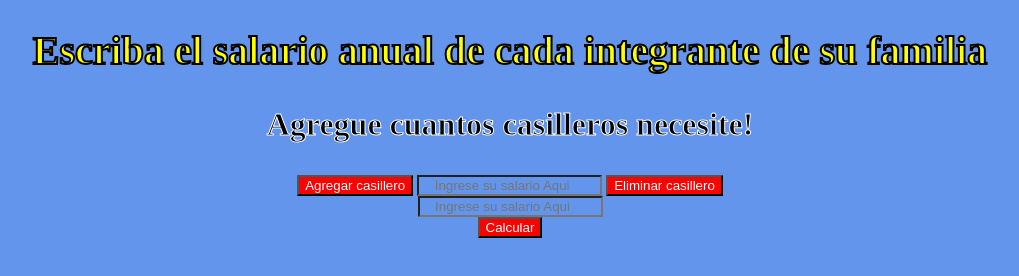
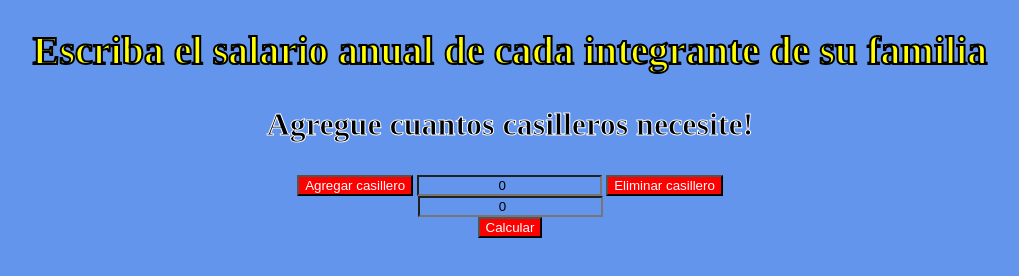
Before and after one commit to rafael-romero/tarea-clase-6, a plain HTML site: page index.html in a window 1280 px wide. Both pictures are taken after a click on the button "Agregar casillero". Shown: the whole page, without its empty margins (130-1149 px from the left). Drawn offline with Linux system fonts and the light colour scheme.

Commit message:
agrega 0 como valor por default para facilitar la operacion de calculo

```diff
--- a/ejercicio-6B.js
+++ b/ejercicio-6B.js
@@ -7,7 +7,7 @@ $botonAgregarCasilleroSalario.onclick = function () {
   const $inputCasilleroSalario = document.createElement("input");
   $inputCasilleroSalario.type = "number";
   $inputCasilleroSalario.id = `salario-integrante-${cantidadCasilleros + 1}`;
-  $inputCasilleroSalario.placeholder = "Ingrese su salario Aqui";
+  $inputCasilleroSalario.value = "0";
   $inputCasilleroSalario.className = "salario";
   const $br = document.createElement("br");
   $br.id = `br${cantidadCasilleros + 1}`;
--- a/index.html
+++ b/index.html
@@ -30,6 +30,7 @@
           id="salario-integrante-uno"
           placeholder="Ingrese su salario Aqui"
           class="salario"
+          value="0"
         />
         <button type="button" id="eliminar-casillero-salario">
           Eliminar casillero</button
```
